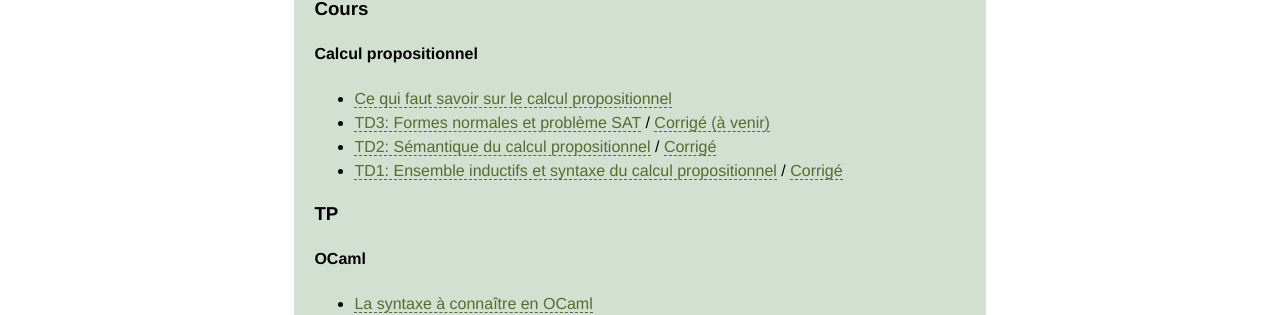
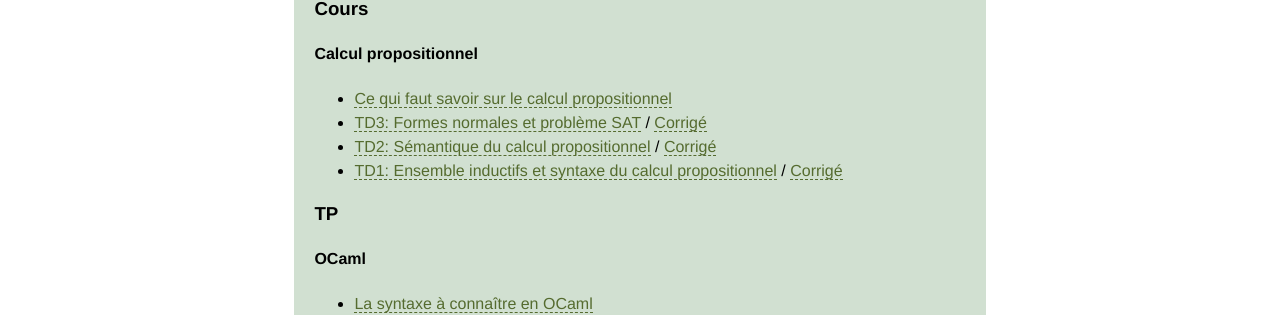
Before and after one commit to VladislavTempez/Vladislavtempez.github.io, a Jekyll site: the page built from pages/mp2i.md, in a window 1280 px wide. Shown: the part 399-714 px from the top of the page. Built offline with Jekyll 4.4.1, drawn with Linux system fonts in a browser that asks for light colours.

Commit message:
correction td sat formes normales + erreur facto

```diff
--- a/pages/mp2i.md
+++ b/pages/mp2i.md
@@ -13,7 +13,7 @@ description: Vladislav Tempez - Enseignement - MP2I - Informatique
 
 #### Calcul propositionnel
 - [Ce qui faut savoir sur le calcul propositionnel](https://nc-lycees.netocentre.fr/s/KwZCjsorqBw7TGQ)
-- [TD3: Formes normales et problème SAT](https://nc-lycees.netocentre.fr/s/y5z7WL5rETEjq5C) / [Corrigé (à venir)]()
+- [TD3: Formes normales et problème SAT](https://nc-lycees.netocentre.fr/s/y5z7WL5rETEjq5C) / [Corrigé](https://nc-lycees.netocentre.fr/s/7FaTWq5Kkw5zTsJ)
 - [TD2: Sémantique du calcul propositionnel](https://nc-lycees.netocentre.fr/s/JQeAGrgzxkR4axz) / [Corrigé](https://nc-lycees.netocentre.fr/s/ocpX6DomojZjX2y)
 - [TD1: Ensemble inductifs et syntaxe du calcul propositionnel](https://nc-lycees.netocentre.fr/s/M3pzHQJyNSm3Egy) / [Corrigé](https://nc-lycees.netocentre.fr/s/6kcK8T9yiGQ6oQm)
 
```
